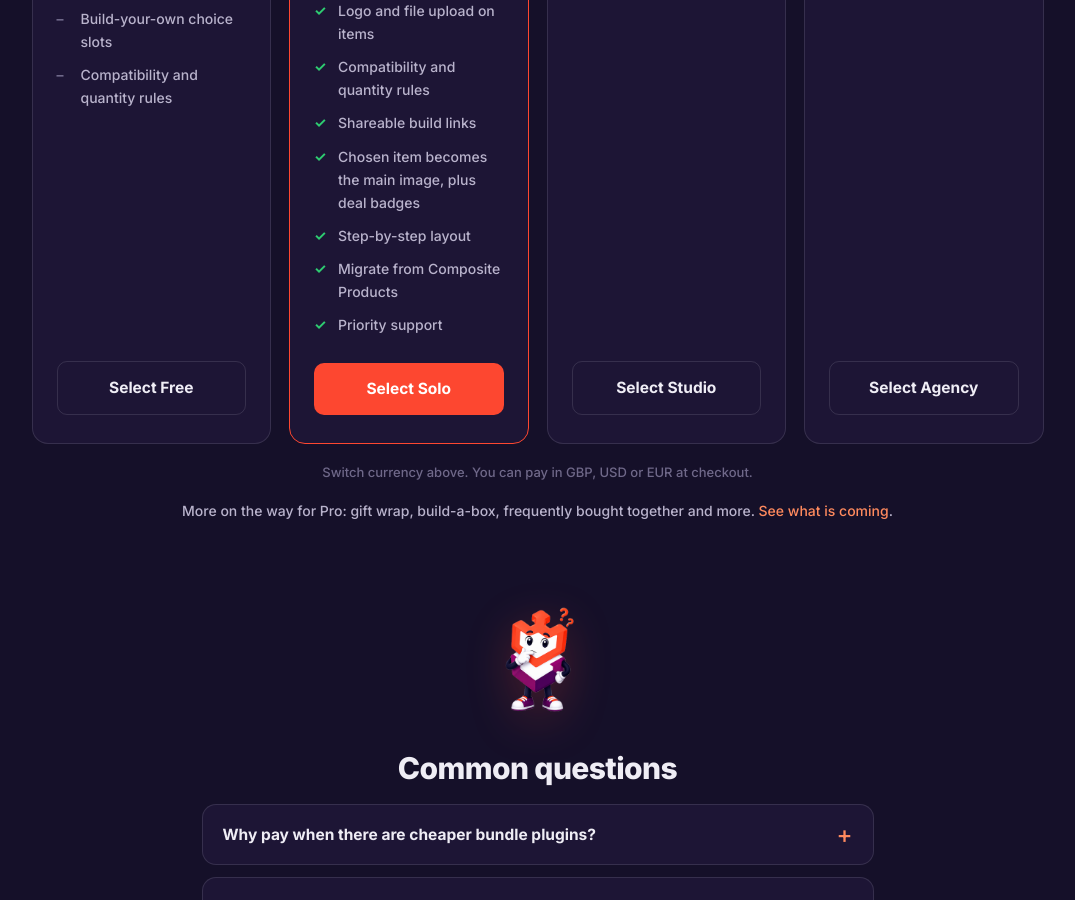
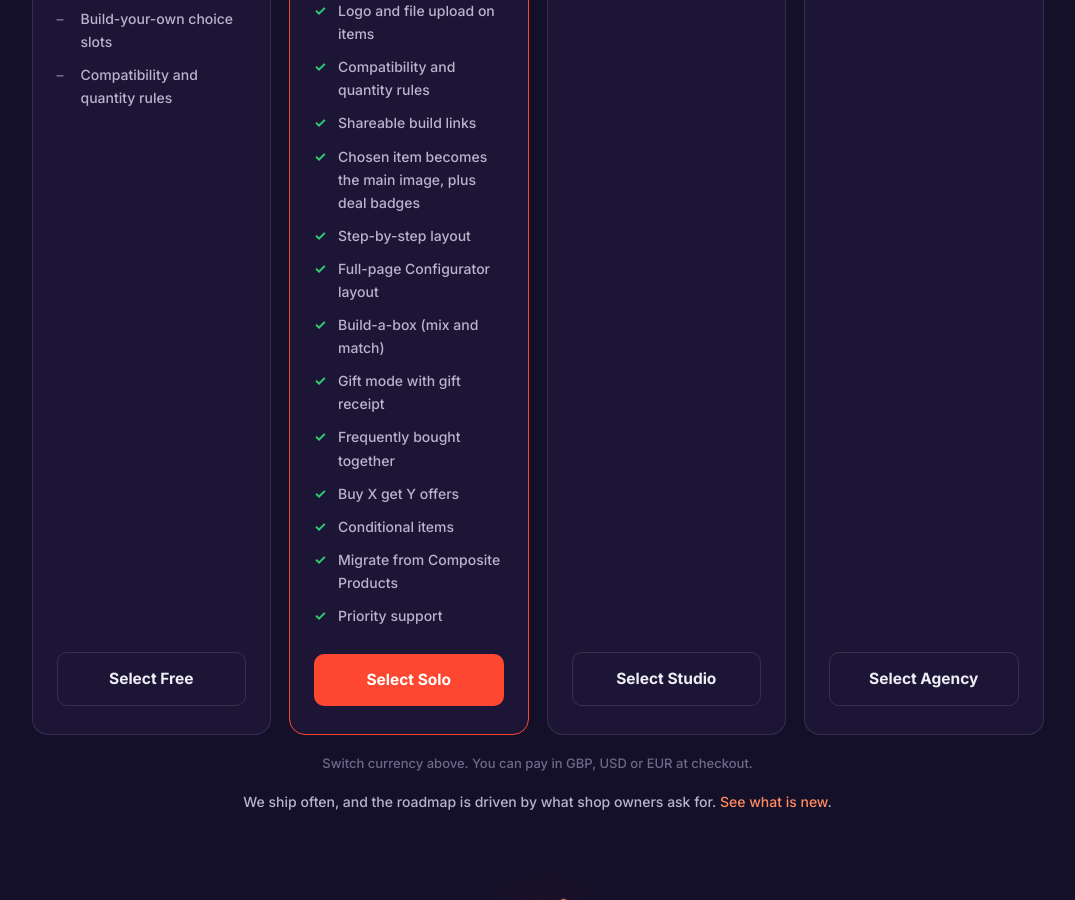
Before and after one commit to BundleBoss/website, a Jekyll site: the page pricing/index.html, which Jekyll copies as it is, in a window 1280 px wide and 900 px high, scrolled down 944 px. Shown: the whole window, without its empty margins (95-1170 px from the left). Built offline with Jekyll 4.4.1, drawn with Linux system fonts in a browser that asks for light colours.

Commit message:
Marketing copy: list the shipped 4.5.0 Pro features (Configurator, build-a-box, gift mode, FBT, BOGO, conditional items) and replace the stale roadmap line

```diff
--- a/index.html
+++ b/index.html
@@ -221,7 +221,7 @@
     </details>
     <details class="faq-item">
       <summary>What do I get in Pro?</summary>
-      <p>The Builder: choice slots, compatibility and quantity rules, the quantity-grid size runs, per-item personalisation with file upload, shareable build links, the step-by-step layout, hero slots, deal badges in the chooser, and a one-click importer for WooCommerce Composite Products.</p>
+      <p>The Builder: choice slots, compatibility and quantity rules, the quantity-grid size runs, per-item personalisation with file upload, the full-page Configurator layout, build-a-box, gift mode, frequently bought together, buy X get Y, conditional items, shareable build links, the step-by-step layout, hero slots, deal badges in the chooser, and a one-click importer for WooCommerce Composite Products.</p>
     </details>
     <details class="faq-item">
       <summary>How is this different from Composite Products or other bundle plugins?</summary>
--- a/pricing/index.html
+++ b/pricing/index.html
@@ -74,6 +74,12 @@
         <li>Shareable build links</li>
         <li>Chosen item becomes the main image, plus deal badges</li>
         <li>Step-by-step layout</li>
+        <li>Full-page Configurator layout</li>
+        <li>Build-a-box (mix and match)</li>
+        <li>Gift mode with gift receipt</li>
+        <li>Frequently bought together</li>
+        <li>Buy X get Y offers</li>
+        <li>Conditional items</li>
         <li>Migrate from Composite Products</li>
         <li>Priority support</li>
       </ul>
@@ -103,7 +109,7 @@
     </div>
   </div>
   <p class="currency-note">Switch currency above. You can pay in GBP, USD or EUR at checkout.</p>
-  <p class="roadmap-teaser">More on the way for Pro: gift wrap, build-a-box, frequently bought together and more. <a href="/docs/whats-new/">See what is coming</a>.</p>
+  <p class="roadmap-teaser">We ship often, and the roadmap is driven by what shop owners ask for. <a href="/docs/whats-new/">See what is new</a>.</p>
 </section>
 
 <div class="plan-bar" id="plan-bar" hidden>
```
